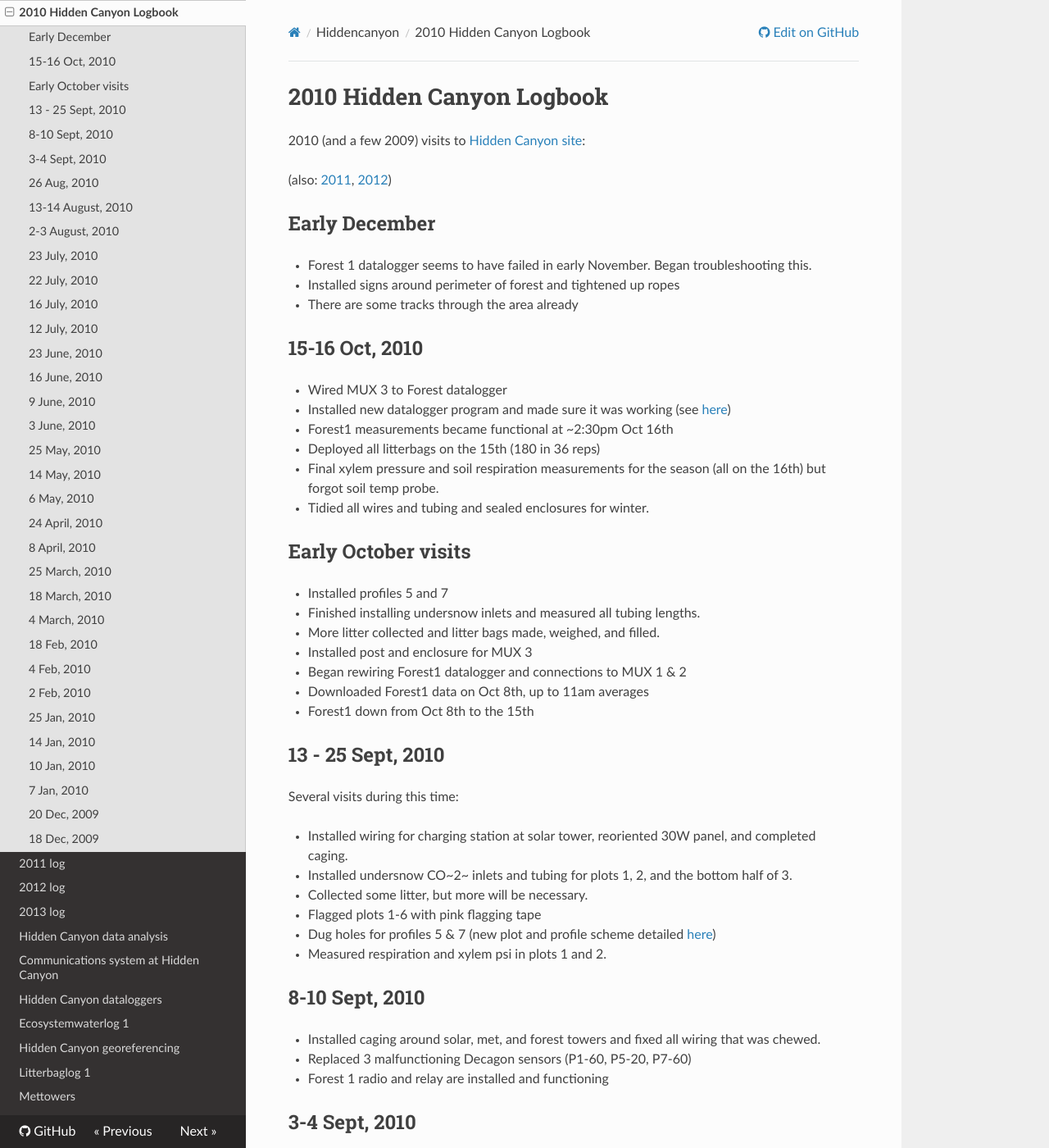
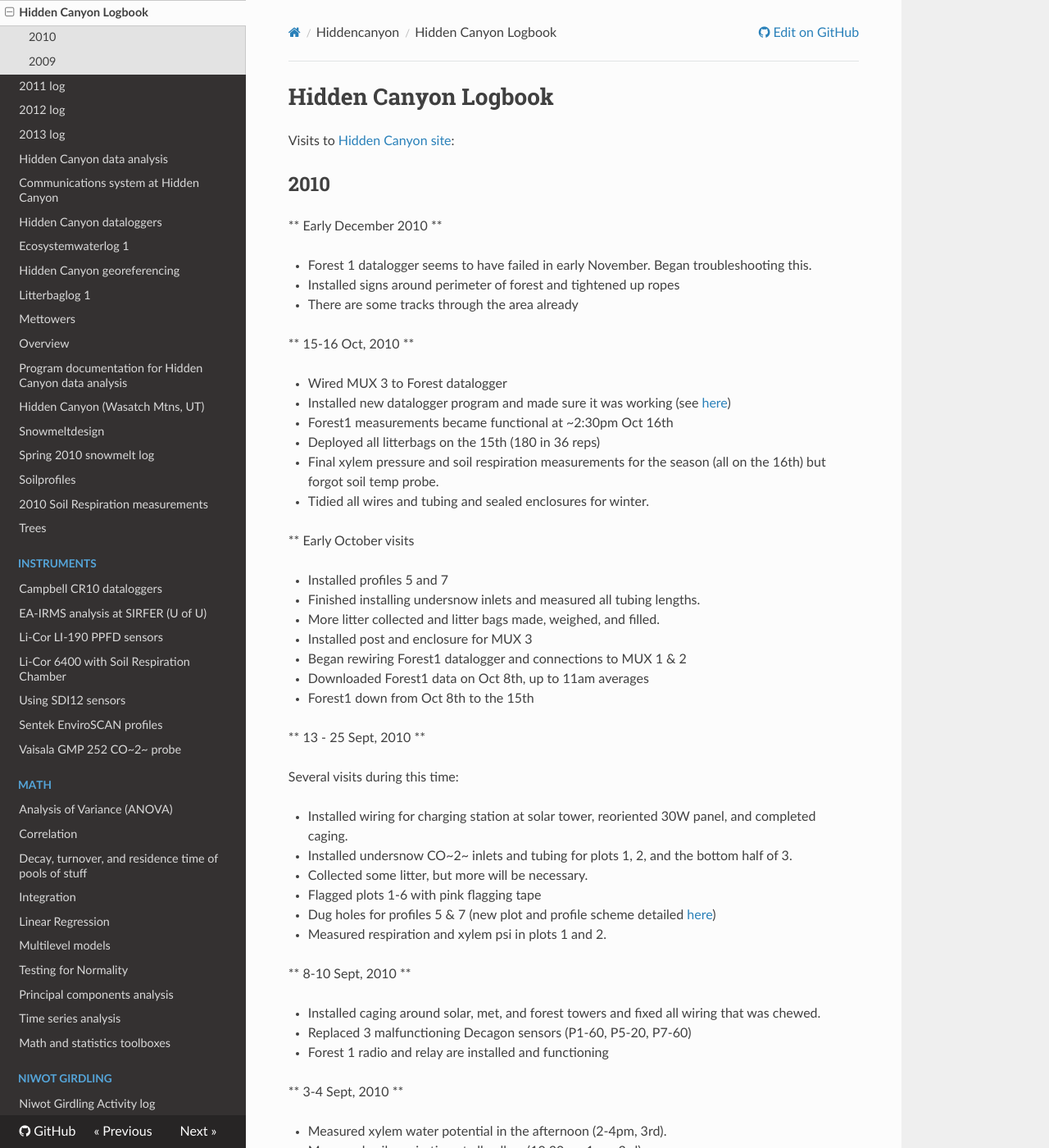
Before and after one commit to gremau/EarthSciNotebook, an MkDocs documentation site: the page built from docs/hiddencanyon/2010_log.md, in a window 1280 px wide and 1400 px high. Shown: the whole window at 82% size. Built offline with MkDocs 1.6.1, drawn with Linux system fonts in a browser that asks for light colours; nearby versions of some CDN libraries; some of the changed text lies outside the part shown.

Commit message:
changing log format a bit

```diff
--- a/docs/hiddencanyon/2010_log.md
+++ b/docs/hiddencanyon/2010_log.md
@@ -1,16 +1,17 @@
-# 2010 Hidden Canyon Logbook
+# Hidden Canyon Logbook
 
-2010 (and a few 2009) visits to [Hidden Canyon site](sitedescription.md):
+Visits to [Hidden Canyon site](sitedescription.md):
 
-(also: [2011](2011_log.md), [2012](2012_log.md))
+2010
+----
 
-## Early December
+** Early December 2010 **
 
 * Forest 1 datalogger seems to have failed in early November. Began troubleshooting this.
 * Installed signs around perimeter of forest and tightened up ropes
 * There are some tracks through the area already
 
-## 15-16 Oct, 2010
+** 15-16 Oct, 2010 **
 
 * Wired MUX 3 to Forest datalogger
 * Installed new datalogger program and made sure it was working (see [here](dataloggers))
@@ -19,7 +20,7 @@
 * Final xylem pressure and soil respiration measurements for the season (all on the 16th) but forgot soil temp probe.
 * Tidied all wires and tubing and sealed enclosures for winter.
 
-## Early October visits
+** Early October visits
 
 * Installed profiles 5 and 7
 * Finished installing undersnow inlets and measured all tubing lengths.
@@ -29,7 +30,7 @@
 * Downloaded Forest1 data on Oct 8th, up to 11am averages
 * Forest1 down from Oct 8th to the 15th
 
-## 13 - 25 Sept, 2010
+** 13 - 25 Sept, 2010 **
 
 Several visits during this time:
 
@@ -40,13 +41,13 @@
 * Dug holes for profiles 5 & 7 (new plot and profile scheme detailed [here](snowmeltdesign.md))
 * Measured respiration and xylem psi in plots 1 and 2.
 
-## 8-10 Sept, 2010
+** 8-10 Sept, 2010 **
 
 * Installed caging around solar, met, and forest towers and fixed all wiring that was chewed.
 * Replaced 3 malfunctioning Decagon sensors (P1-60, P5-20, P7-60)
 * Forest 1 radio and relay are installed and functioning
 
-## 3-4 Sept, 2010
+** 3-4 Sept, 2010 **
 
 * Measured xylem water potential in the afternoon (2-4pm, 3rd).
 * Measured soil respiration at all collars (10:30am-1pm, 3rd)
@@ -57,7 +58,7 @@
 * Examined potential sites for new SM/ST profiles.
 * Fixed chewed up wiring to Treatment IR radiometer, there is other rodent damage to fix.
 
-## 26 Aug, 2010
+** 26 Aug, 2010 **
 
 * Installed wireless modem, Base radio, Met1 radio, and associated antennas and relays.
 * New datalogger program to Met1 datalogger (added table 2, changed Judd depth sensor offset)
@@ -66,7 +67,7 @@
 * Can connect to Met1 datalogger as of 8am Friday morning --- //[Greg
 Maurer](primaryproductivity@gmail.com)2010/08/27 11:30//
 
-## 13-14 August, 2010
+** 13-14 August, 2010 **
 
 * Measured xylem water potential in the afternoon (2-4pm, Aug 13).
 * Measured predawn xylem water potential (5-7am, Aug 14).
@@ -76,33 +77,33 @@
 * Brought collars from north side of Hidden Canyon back.
 * Collected Boletes!
 
-## 2-3 August, 2010
+** 2-3 August, 2010 **
 
 * Measured xylem water potential in the evening (5pm, Aug 2).
 * Measured predawn xylem water potential (4am, Aug 3).
 * Downloaded all data from dataloggers.
 
-## 23 July, 2010
+** 23 July, 2010 **
 
 * Measured soil respiration at all collars - data looks ok.
 
-## 22 July, 2010
+** 22 July, 2010 **
 
 * Downloaded data from dataloggers
 * Soil respiration attempt # 2 FAILED - again due to batteries. Try again tomorrow.
 
-## 16 July, 2010
+** 16 July, 2010 **
 
 * Soil respiration measurements - FAILED - batteries died, need at least 2 more good batteries to complete all 20 collars.
 
-## 12 July, 2010
+** 12 July, 2010 **
 
 * Downloaded data from dataloggers
 * All grid points are melted out.
 * Adjusted lower (30w) solar panel a bit.
 * Labeled collars
 
-## 23 June, 2010
+** 23 June, 2010 **
 
 * Downloaded data from both dataloggers.
 * Measured SWE in control plots (n-10), treatment plots (n-10), and on the east side of treatment (n=5)
@@ -110,7 +111,7 @@
 * Logged melt progress at grid points.
 * Installed respiration collars, 10 in each swath
 
-## 16 June, 2010
+** 16 June, 2010 **
 
 * Downloaded data from both dataloggers.
 * Measured SWE in control plots (n-10), treatment plots (n-10), and on the east side of treatment (n=5)
@@ -118,7 +119,7 @@
 * Logged melt progress at grid points.
 * Fixed guywire on solar tower.
 
-## 9 June, 2010
+** 9 June, 2010 **
 
 * Downloaded data from both dataloggers.
 * Measured SWE in control plots (n-10), treatment plots (n-10), and on the east side of treatment (n=5)
@@ -126,61 +127,61 @@
 * Dug snow pits and measured depth of dust layers.
 * Logged melt progress at grid points
 
-## 3 June, 2010
+** 3 June, 2010 **
 
 * Downloaded data from both dataloggers.
 * Measured SWE in control plots (n-10), treatment plots (n-10), and on the east side of treatment (n=5)
 * Sixth dust application - 3.5 mason jars (12000g each)
 * There is bare ground visible in the middle of the treatment plot.
 
-## 25 May, 2010
+** 25 May, 2010 **
 
 * Measured SWE in control plots (n-10), treatment plots (n-10), and on the east side of treatment (n=5)
 * Fifth dust application - 3.5 mason jars (12000g each).
 
-## 14 May, 2010
+** 14 May, 2010 **
 
 * Downloaded data from both dataloggers
 * Measured SWE in control plots (n-10), treatment plots (n-10), and on the east side of treatment (n=5)
 * Fourth dust application - 3.5 mason jars (12000g each).
 
-## 6 May, 2010
+** 6 May, 2010 **
 
 * Downloaded data from both dataloggers.
 * Measured SWE in control plots (n=6), treatment plots (n=6), and on the east side of treatment (n=3).
 * Third dust application - 4 mason jars (1200g each).
 
-## 24 April, 2010
+** 24 April, 2010 **
 
 * Downloaded data from both dataloggers.
 * Measured SWE in control plots (n=6), treatment plots (n=6), and on the east side of treatment (n=3).
 * Second dust application went well - 4 mason jars (1200g each).
 
-## 8 April, 2010
+** 8 April, 2010 **
 
 * Downloaded data from both dataloggers
 * First dust application. 3 mason jars (~1200g each) covers roughly the entire area.
 * More battery power might help.
 
-## 25 March, 2010
+** 25 March, 2010 **
 
 * Downloaded data from both dataloggers.
 * Changed wiring from Forest1 to MUX2 - Power and signal for Campbell sensors was moved to the extra pair of wires in Line 2.
 * Carried up some dust and the vacuum.
 
-## 18 March, 2010
+** 18 March, 2010 **
 
 * Downloaded data from both dataloggers
 * Dust application should commence next week.
 
-## 4 March, 2010
+** 4 March, 2010 **
 
 * Downloaded data from both dataloggers
 * Checked wiring at MUX2 and Forest1 to troubleshoot Campbell sensors --- fixed one potential wiring problem at MUX2
 * Mounted treatment IR radiometer on post
 * Extended rope at top of stand
 
-## 18 Feb, 2010
+** 18 Feb, 2010 **
 
 * Downloaded data from both dataloggers.
 * Tested 3 malfunctioning Decagon sensors at sensor leads with the testing datalogger. All appear broken.
@@ -189,12 +190,12 @@
 * Hammered in mounting post for Treatment IR radiometer
 * Added ropes at top of stand - still needs signs
 
-## 4 Feb, 2010
+** 4 Feb, 2010 **
 
 * Gave Tom Painter and Dave a tour the site and talked science.
 * Roped off another 100 feet of forest at the lower east edge of the plot.
 
-## 2 Feb, 2010
+** 2 Feb, 2010 **
 
 * Downloaded data from both dataloggers
 * Fixed wiring at Mux 2 (one free wire, some terminals a bit loose)
@@ -202,14 +203,14 @@
 * Looked for shorts, but didn't find anything too bad - some cable shields are probably touching, but it shouldn't matter (right?).
 * Added another 50 feet of rope, but there is still more needed below that.
 
-## 25 Jan, 2010
+** 25 Jan, 2010 **
 
 * Downloaded data from both dataloggers
 * Reversed wiring for downward looking PAR - should be working now.
 * Changed REBS negative correction factor to a negative value in Met1 EDLOG program.
 * Roped and signed east side of forest, lower paths still need to be blocked
 
-## 14 Jan, 2010
+** 14 Jan, 2010 **
 
 * Met tower
   * Lowered met tower crossbars - crossbar 1 is at roughly 3.85 m, crossbar 2 is at 3.7m
@@ -223,7 +224,7 @@
   * New program (HC_FOREST1_v3.csi) uploaded. This made all the CS-615s work
 * Collected data from both dataloggers.
 
-## 10 Jan, 2010
+** 10 Jan, 2010 **
 
 * Tried to troubleshoot the Decagon sensor problems
   * Checked junction to MUX wiring and it appears to be sound. Wires are correctly connected and it looks like there is excitation and a signal at the sensor leads.
@@ -232,7 +233,7 @@
   * Pit 7 60cm is still going in and out also.
 * Downloaded data from Forest1
 
-## 7 Jan, 2010
+** 7 Jan, 2010 **
 
 * Downloaded data and uploaded HC_Forest1_v2.csi to Forest1 (small delay change in serial io)
 * Attached windset to Met1 logger (with extension) and treatment IR radiometer (with extension) to Forest1
```
Also changed, not shown: other parts of docs/hiddencanyon/2010_log.md (+6 -2 lines), docs/hiddencanyon/2011_log.md (+34 -35 lines), docs/hiddencanyon/2012_log.md (+38 -38 lines), docs/hiddencanyon/2013_log.md (+5 -4 lines).
